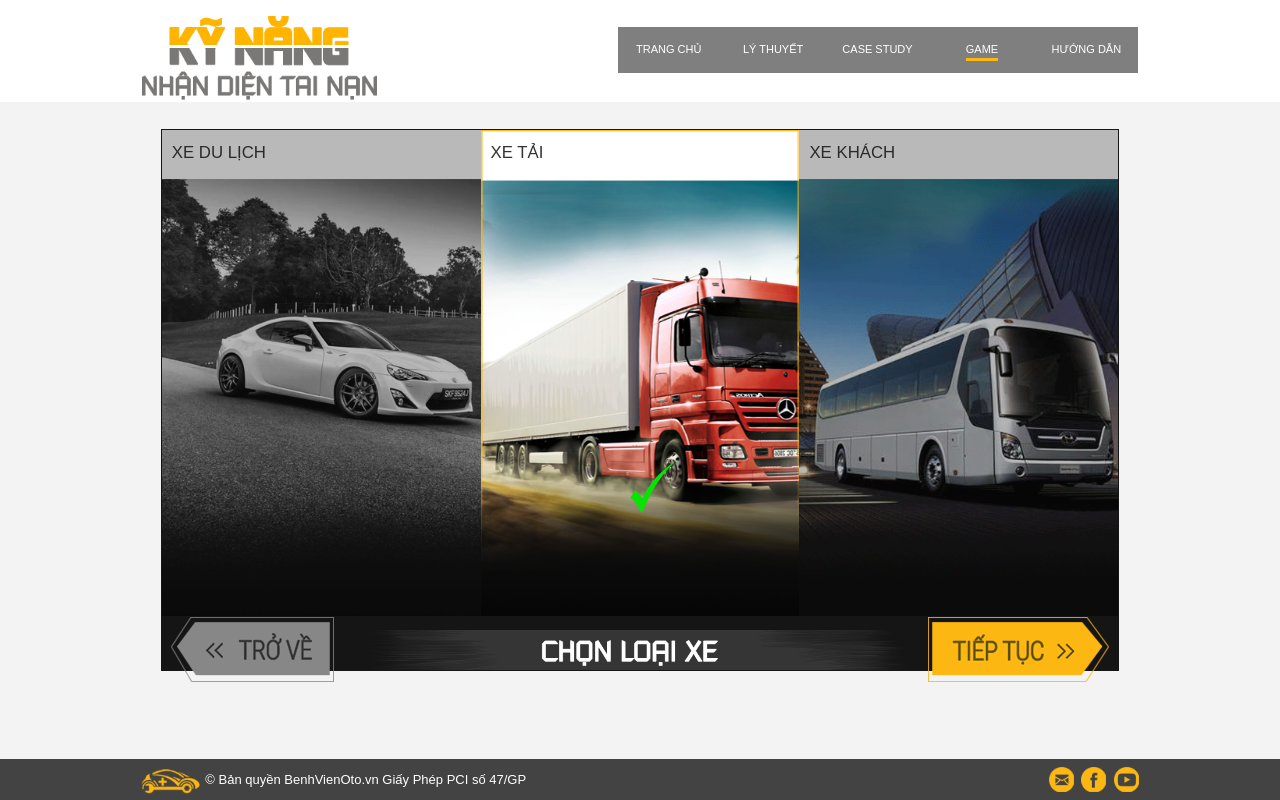
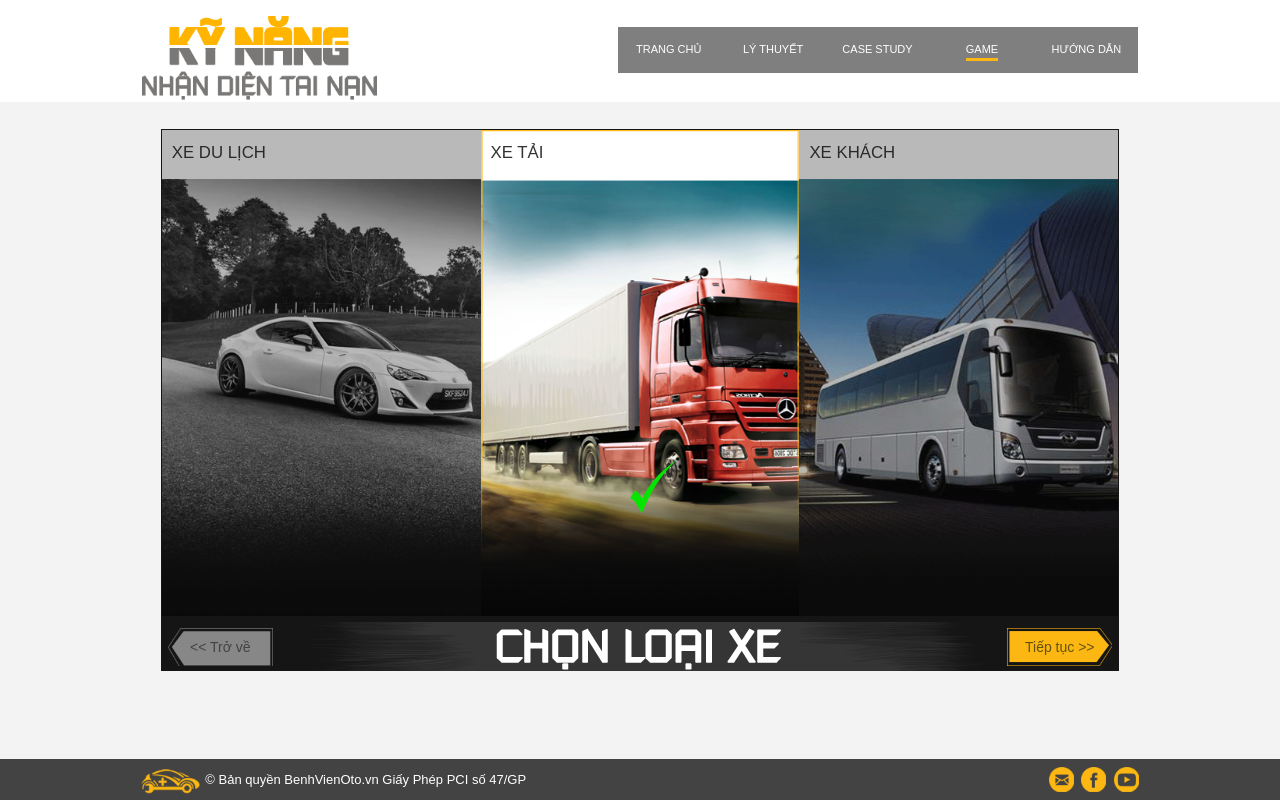
Before and after one commit to toilalinh/hazard, a PHP site: page /frontend/step2.php in a window 1280 px wide. Run offline with PHP 8.4, Linux system fonts and the light colour scheme.

Commit message:
modify css buttons

```diff
--- a/frontend/casestudy.php
+++ b/frontend/casestudy.php
@@ -78,7 +78,7 @@ $arrCasestudy = $oCasestudy->getRecordByPage($curr_page,$limit);
                             <h4 style="text-transform: uppercase;"><?php echo $row['title']; ?></h4>
                             <p><img src="../resource/views/images/calendar-icon.png" />&nbsp;&nbsp;<?php echo $row['date_change']; ?> </p>
                             <p class="lythuyet-tomtat"><?php echo $row['summary']; ?></p>
-                            <a href="<?php echo $base_url; ?>frontend/casestudy_detail.php?id=<?php echo $row['id']; ?>"><img src="../resource/views/images/read-more-button.png" /></a>
+                            <a class="btn-hazard" href="<?php echo $base_url; ?>frontend/casestudy_detail.php?id=<?php echo $row['id']; ?>">Đọc thêm &gt;&gt;</a>
 
                         </div>
                         <div class="clearfix"></div>
--- a/frontend/index.php
+++ b/frontend/index.php
@@ -42,7 +42,8 @@ include_once '../config/config.php';
                     <img class="icon" src="../resource/views/images/book-icon.png" />
                     <p class="title">LÝ THUYẾT</p>
                     <div class="paragraph">If your image is an SVG, which is a variable-sized vector image format you can have the expansion.</div>
-                    <button name="luyen_ngay"><img class="btn-action" src="../resource/views/images/luyen-ngay-button.png" /></button>
+                    <button name="luyen_ngay" class="btn-hazard">Luyện ngay &gt;&gt;</button>
+
                 </div>
 
             </div>
@@ -53,7 +54,7 @@ include_once '../config/config.php';
                     <img class="icon" src="../resource/views/images/car-icon.png" />
                     <p class="title">THỰC HÀNH</p>
                     <div class="paragraph">If your image is an SVG, which is a variable-sized vector image format you can have the expansion.</div>
-                    <button name="lai_ngay"><img class="btn-action" src="../resource/views/images/lai-ngay-icon.png" /></button>
+                    <button name="lai_ngay" class="btn-hazard">Lái ngay &gt;&gt;</button>
                 </div>
 
             </div>
--- a/frontend/lythuyet.php
+++ b/frontend/lythuyet.php
@@ -77,7 +77,7 @@ $arrLythuyet = $oLythuyet->getRecordByPage($curr_page,$limit);
                             <h4 style="text-transform: uppercase;"><?php echo $row['title']; ?></h4>
                             <p><img src="../resource/views/images/calendar-icon.png" />&nbsp;&nbsp;<?php echo $row['date_change']; ?> </p>
                             <p class="lythuyet-tomtat"><?php echo $row['summary']; ?></p>
-                            <a href="<?php echo $base_url; ?>frontend/lythuyet_detail.php?id=<?php echo $row['id']; ?>"><img src="../resource/views/images/read-more-button.png" /></a>
+                            <a href="<?php echo $base_url; ?>frontend/lythuyet_detail.php?id=<?php echo $row['id']; ?>" class="btn-hazard">Đọc thêm &gt;&gt;</a>
 
                         </div>
                         <div class="clearfix"></div>
--- a/frontend/play.php
+++ b/frontend/play.php
@@ -84,7 +84,7 @@ include_once '../core/database.php';
                          </div>
                          <div class="game-info-button">
                              <input type="hidden" name="base_url" value="<?php echo $base_url; ?>" />
-                             <button name="playanother"><img src="../resource/views/images/stop_n_selected_another_btn.png" style="width:100%;height:45px;" /> </button>
+                             <button name="playanother">Dừng lại và chọn game khác</button>
                          </div>
                      </td>
                  </tr>
--- a/frontend/step2.php
+++ b/frontend/step2.php
@@ -71,9 +71,9 @@ include_once '../core/database.php';
                 <table>
                     <tr>
                         <input type="hidden" name="base_url" value="<?php echo $base_url; ?>" />
-                        <td class="left-btn"><button name="btn-left"><img id="left-btn" src="../resource/views/images/tro_ve_btn.png" /> </button></td>
+                        <td class="left-btn"><button name="btn-left">&lt;&lt; Trở về</button></td>
                         <td class="middle-btn"><img src="../resource/views/images/chon_loai_xe.png" /> </td>
-                        <td class="right-btn"><button name="btn-right"><img id="right-btn" src="../resource/views/images/tiep_tuc_btn.png" /></button></td>
+                        <td class="right-btn"><button name="btn-right">Tiếp tục &gt;&gt;</button></td>
                     </tr>
                 </table>
             </div>
--- a/frontend/step3.php
+++ b/frontend/step3.php
@@ -98,9 +98,9 @@ include_once '../core/database.php';
                 <table>
                     <tr>
                         <input type="hidden" name="base_url" value="<?php echo $base_url; ?>" />
-                        <td class="left-btn"><button name="btn-left"><img id="left-btn" src="../resource/views/images/tro_ve_btn.png" /></button></td>
+                        <td class="left-btn"><button name="btn-left">&lt;&lt; Trở về</button></td>
                         <td class="middle-btn"><img src="../resource/views/images/chon_game_text.png" /> </td>
-                        <td class="right-btn"><button name="btn-right"><img id="right-btn" src="../resource/views/images/tiep_tuc_btn.png" /></button></td>
+                        <td class="right-btn"><button name="btn-right">Tiếp tục &gt;&gt;</button></td>
                     </tr>
                 </table>
             </div>
--- a/frontend/step4.php
+++ b/frontend/step4.php
@@ -64,9 +64,9 @@ include_once '../core/database.php';
                 <table>
                     <tr>
                         <input type="hidden" name="base_url" value="<?php echo $base_url; ?>" />
-                        <td class="left-btn"><button name="btn-left"><img id="left-btn" src="../resource/views/images/tro_ve_btn.png" /></button> </td>
+                        <td class="left-btn"><button name="btn-left">&lt;&lt; Trở về</button></td>
                         <td class="middle-btn"><img src="../resource/views/images/game_rule_text.png" /> </td>
-                        <td class="right-btn"><button name="btn-right"><img id="right-btn" src="../resource/views/images/tiep_tuc_btn.png" /></button></td>
+                        <td class="right-btn"><button name="btn-right">Tiếp tục &gt;&gt;</button></td>
                     </tr>
                 </table>
             </div>
--- a/resource/css/hazard.css
+++ b/resource/css/hazard.css
@@ -437,7 +437,7 @@ td.game-info{
 }
 
 .game-info-button{
-    height:11.22%;
+    height:11%;
 }
 
 .game-info .game-title{
@@ -559,6 +559,79 @@ input[name=input_username]{
     background-color:#cfcfce;
 }
 
+.btn-hazard {
+    background:transparent url('../views/images/orange_button_bg.png') no-repeat;
+    background-size:cover;
+    text-align: center;
+    border:none;
+    color:#62520d;
+    width:160px;
+    height:40px;
+}
+
+a.btn-hazard {
+    display:inline-block;
+    line-height: 40px;
+}
+
+.btn-hazard:hover{
+    color:white;
+    text-decoration: none;
+}
+
+button[name=luyen_ngay], button[name=lai_ngay]{
+    margin:auto;
+    display:block;
+}
+
+button[name=playanother]{
+    display:block;
+    text-align: center;
+    font-size: 14px;
+    width:100%;
+    height:90%;
+    color:#62520d;
+    border:none;
+    background:transparent url('../views/images/stop_chon_game_khac.png') no-repeat;
+    background-size: 100% 100%;
+}
+
+button[name=playanother]:hover{
+    color:white;
+}
+
+button[name=btn-left],
+button[name=btn-right]{
+    display:block;
+    text-align: center;
+    height:38px;
+    width:105px;
+    line-height: 38px;
+    border:none;
+}
+
+button[name=btn-left]:hover,
+button[name=btn-right]:hover{
+   color:white;
+}
+
+
+button[name=btn-left]{
+    background:transparent url('../views/images/tro_ve_btn.png') no-repeat;
+    background-size:cover;
+    float:left;
+    margin-left:7px;
+    color:#424242;
+}
+
+button[name=btn-right]{
+    background:transparent url('../views/images/tiep_tuc_btn.png') no-repeat;
+    background-size:cover;
+    float:right;
+    margin-right:7px;
+    color:#62520d;
+}
+
 #btn-begin{
     background:transparent url('../views/images/orange_button_bg.png') no-repeat;
     background-size:cover;
@@ -581,6 +654,10 @@ button#btn-begin{
     text-decoration: none;
     color:#62520d;
     font-weight:bold;
+}
+
+#btn-begin:hover{
+   color:white;
 }
 
 #step2 {
@@ -679,7 +756,7 @@ button#btn-begin{
 }
 
 .middle-btn{
-    width:78%;
+    width:77%;
     background: transparent url('../views/images/chon_loai_xe_bg.png') center no-repeat;
     background-size:contain;
     padding-top:10px;
@@ -689,30 +766,9 @@ button#btn-begin{
     height:55%;
 }
 
-.left-btn>button,
-.right-btn>button{
-    border:none;
-    background-color: transparent;
-    width:100%;
-    height:100%;
-}
-
 .left-btn img,
 .right-btn img{
     height:65%;
-}
-
-.left-btn img {
-    margin-left:10px;
-}
-
-.right-btn img {
-   margin-right:10px;
-}
-
-button[name=playanother]{
-    border:none;
-    background-color: transparent;
 }
 
 
@@ -881,12 +937,7 @@ button[name=playanother]{
     }
 }
 
-@-moz-document url-prefix() {
-   #homepage .sponsor{
-       margin-top:6.5%;
-       border:1px solid deeppink;
-   }
-} */
+ */
 
 /* fix css for firefox */
 @-moz-document url-prefix(){
```
Also changed, not shown: resource/views/images/stop_chon_game_khac.png (renamed from resource/views/images/stop_n_selected_another_btn_bg.png), resource/views/images/tiep_tuc_btn.png, resource/views/images/tro_ve_btn.png.
